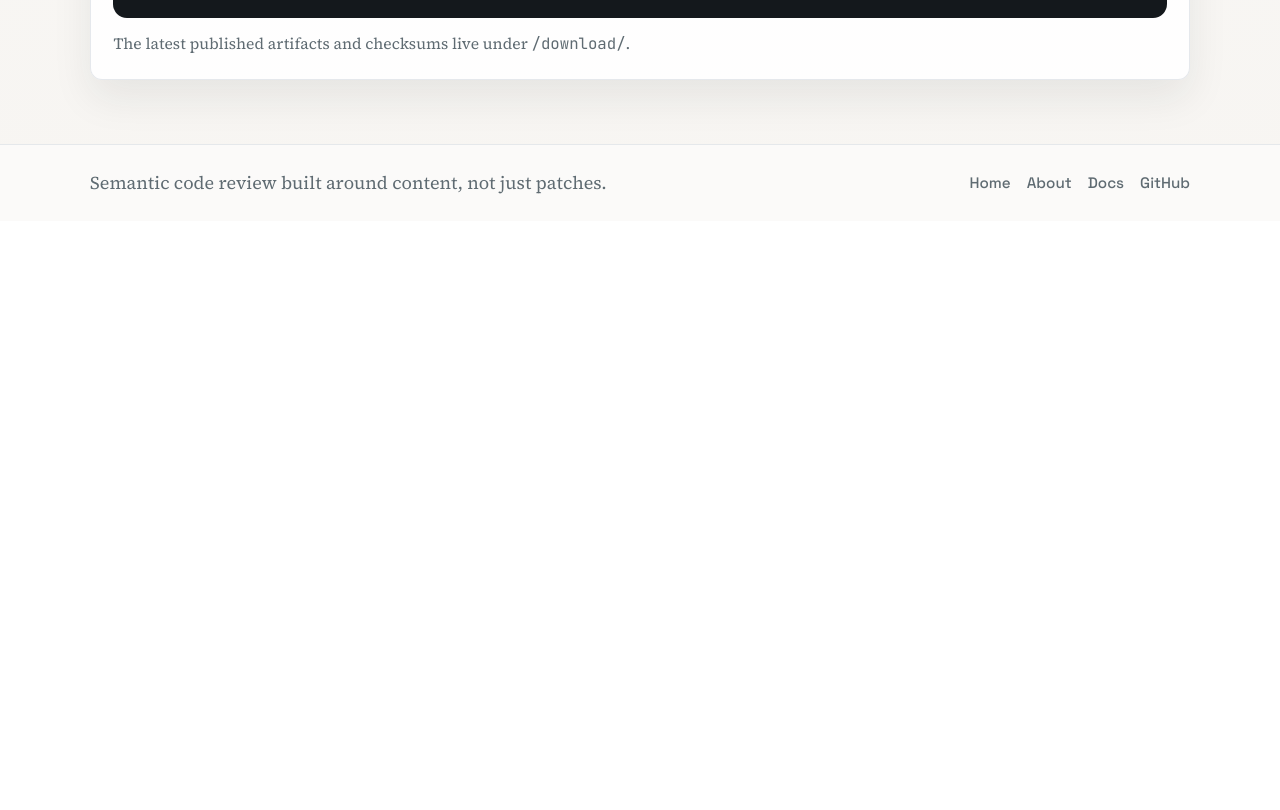
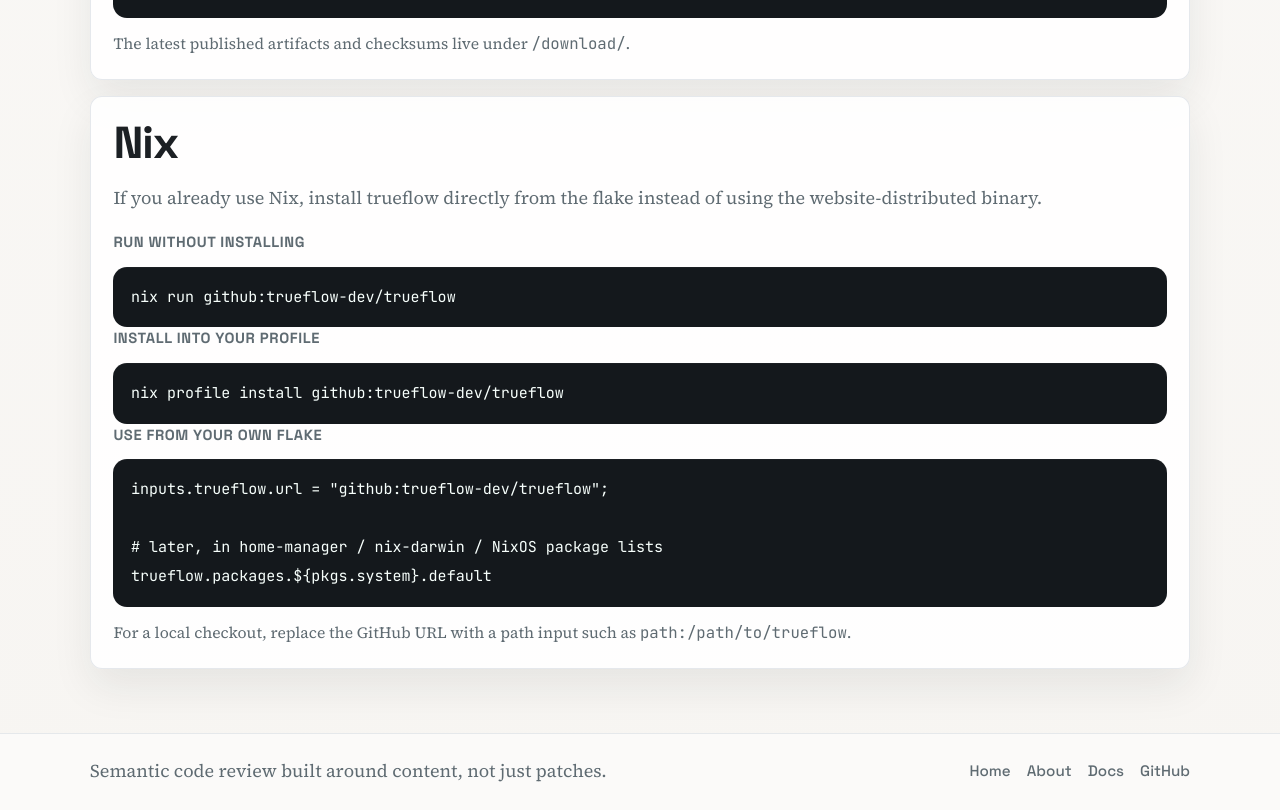
Before and after one commit to trueflow-dev/trueflow, a plain HTML site: page website/install/index.html in a window 1280 px wide. Shown: the part 1198-2008 px from the top of the page. Before the commit the page ends 1419 px from the top, so only its background shows below. Drawn offline with Linux system fonts and the light colour scheme.

Commit message:
Add Nix install docs to website install page

```diff
--- a/website/install/index.html
+++ b/website/install/index.html
@@ -87,6 +87,27 @@
             The latest published artifacts and checksums live under <span class="inline-code">/download/</span>.
           </p>
         </article>
+
+        <article class="install-panel">
+          <h2>Nix</h2>
+          <p>
+            If you already use Nix, install trueflow directly from the flake
+            instead of using the website-distributed binary.
+          </p>
+          <p class="command-label">Run without installing</p>
+          <pre class="command-line"><code>nix run github:trueflow-dev/trueflow</code></pre>
+          <p class="command-label">Install into your profile</p>
+          <pre class="command-line"><code>nix profile install github:trueflow-dev/trueflow</code></pre>
+          <p class="command-label">Use from your own flake</p>
+          <pre class="command-line"><code>inputs.trueflow.url = "github:trueflow-dev/trueflow";
+
+# later, in home-manager / nix-darwin / NixOS package lists
+trueflow.packages.${pkgs.system}.default</code></pre>
+          <p class="install-note">
+            For a local checkout, replace the GitHub URL with a path input such
+            as <span class="inline-code">path:/path/to/trueflow</span>.
+          </p>
+        </article>
       </section>
     </main>
 
```
Also changed, not shown: 1 other file.
